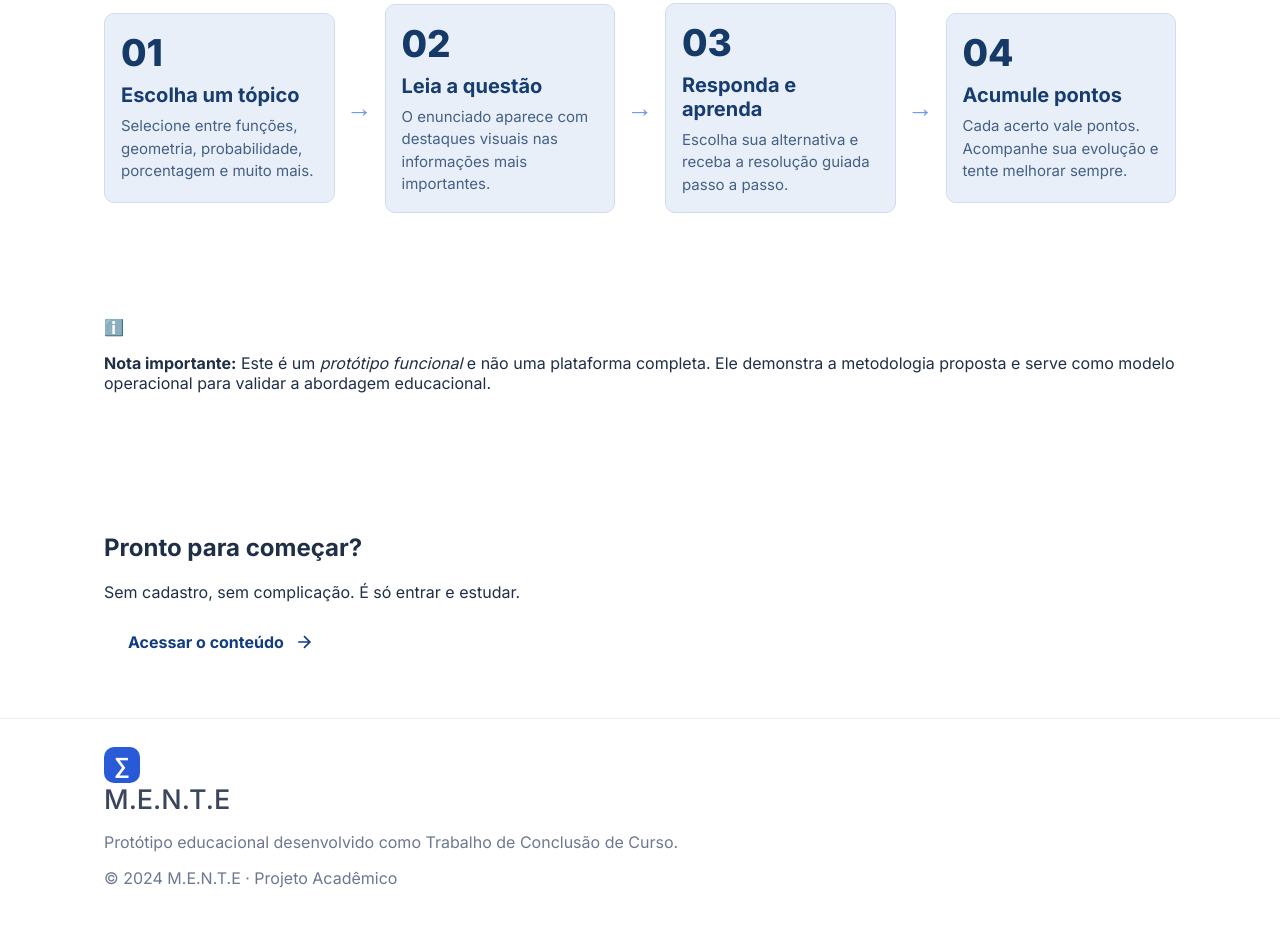
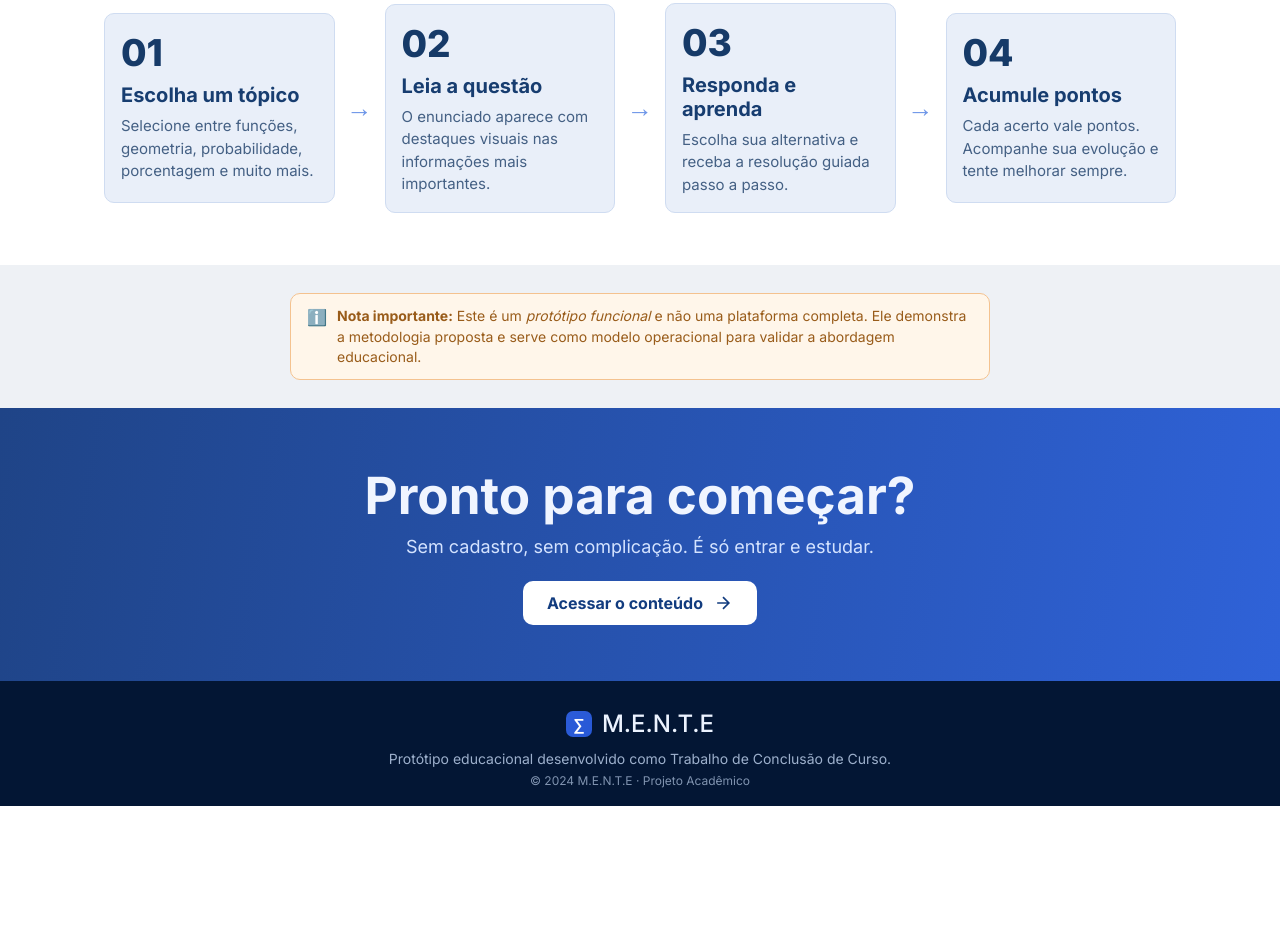
Before and after one commit to Vihmartinsp/mentee, a plain HTML site: page index.html in a window 1280 px wide. Shown: the part 1501-2426 px from the top of the page. After the commit the page ends 2307 px from the top, so only its background shows below. Drawn offline with Linux system fonts and the light colour scheme; no server answers.

Commit message:
Ajusta final da homepage com aviso, CTA e footer no novo visual

```diff
--- a/style.css
+++ b/style.css
@@ -550,13 +550,103 @@ html {
 }
 
 .footer {
-  border-top: 1px solid #e8ebf3;
-  padding: 28px 0;
+  background: #031634;
+  border-top: none;
+  padding: 28px 0 18px;
+  text-align: center;
 }
 
 .footer-copy,
 .footer-desc {
-  color: #6c7890;
+  color: #9db0cc;
+}
+
+.footer-logo {
+  display: inline-flex;
+  align-items: center;
+  gap: 10px;
+  margin-bottom: 12px;
+}
+
+.footer .logo-icon {
+  width: 26px;
+  height: 26px;
+  font-size: 16px;
+  border-radius: 7px;
+}
+
+.footer .logo-text {
+  font-size: 24px;
+  color: #ecf3ff;
+}
+
+.footer .logo-text strong {
+  color: #5f93ff;
+}
+
+.footer-desc {
+  margin: 0 0 6px;
+  font-size: 14px;
+}
+
+.footer-copy {
+  margin: 0;
+  font-size: 12px;
+  opacity: 0.82;
+}
+
+.aviso-prototipo {
+  background: #eef1f5;
+  padding: 28px 0;
+}
+
+.aviso-box {
+  max-width: 700px;
+  margin: 0 auto;
+  background: #fff6ea;
+  border: 1px solid #f4c28f;
+  border-radius: 10px;
+  padding: 12px 16px;
+  display: flex;
+  gap: 10px;
+  align-items: flex-start;
+}
+
+.aviso-icon {
+  color: #2f62e2;
+  margin-top: 1px;
+}
+
+.aviso-box p {
+  margin: 0;
+  color: #995c1a;
+  font-size: 14px;
+  line-height: 1.45;
+}
+
+.cta-section {
+  background: linear-gradient(100deg, #1f4487 0%, #2f62d8 100%);
+  padding: 56px 0;
+  text-align: center;
+}
+
+.cta-section h2 {
+  margin: 0 0 10px;
+  color: #f0f5ff;
+  font-size: clamp(30px, 4vw, 52px);
+}
+
+.cta-section p {
+  margin: 0;
+  color: #d4e3ff;
+  font-size: 18px;
+}
+
+.btn-large {
+  margin-top: 24px;
+  padding: 12px 24px;
+  font-size: 16px;
+  border-radius: 10px;
 }
 
 /* leve animação ao sair da página */
@@ -642,4 +732,16 @@ body.page-exit {
   .cf-arrow {
     display: none;
   }
+
+  .aviso-box {
+    max-width: 100%;
+  }
+
+  .cta-section h2 {
+    font-size: 30px;
+  }
+
+  .cta-section p {
+    font-size: 17px;
+  }
 }
```
